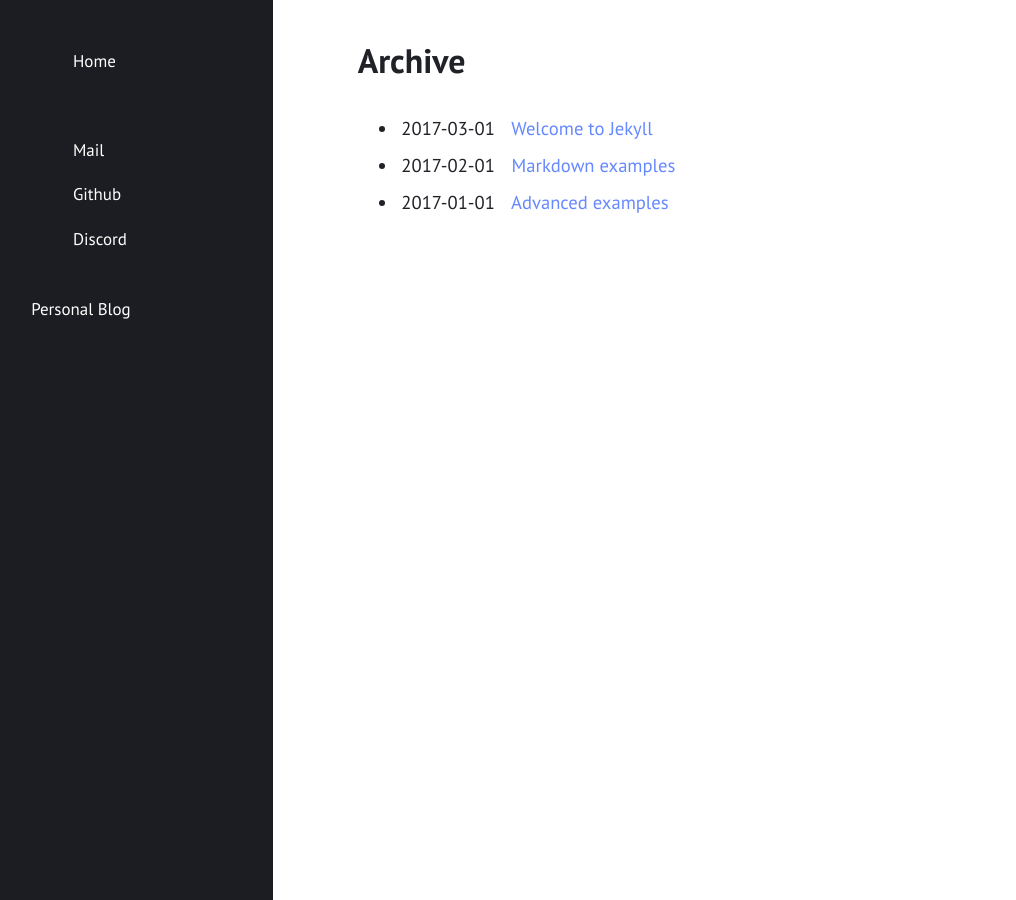
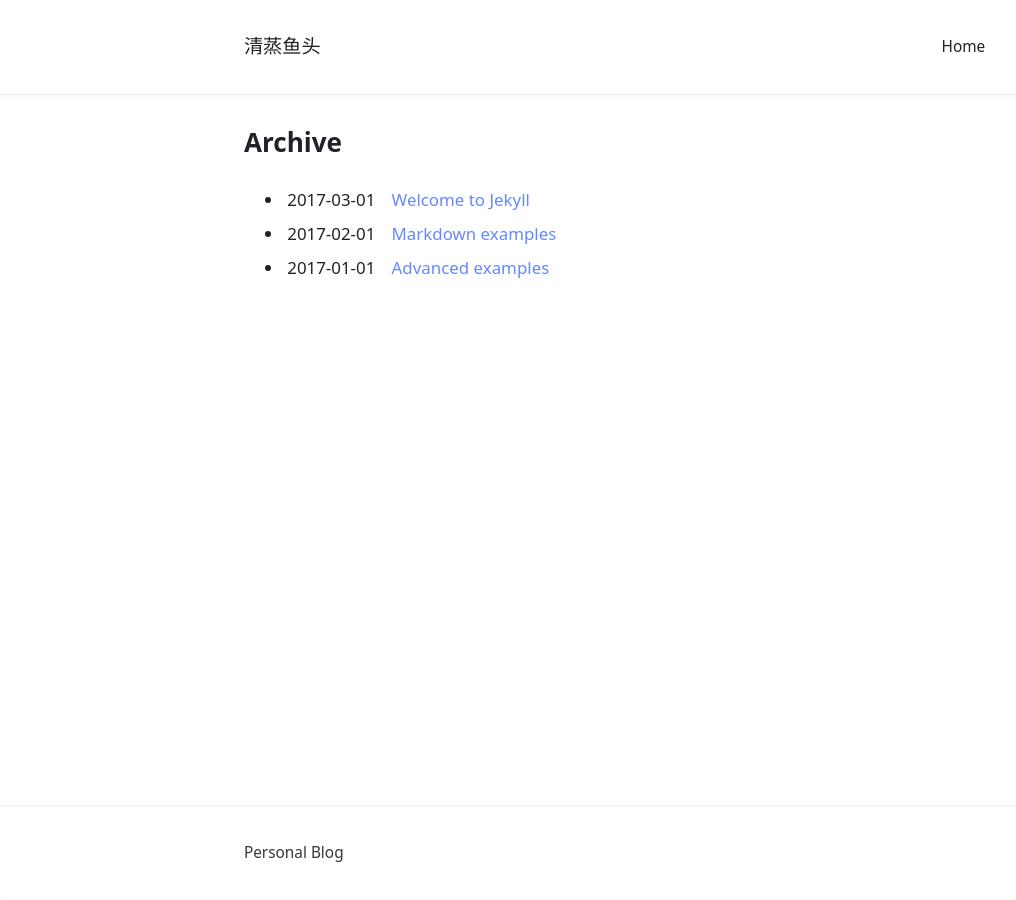
Before and after one commit to chris-zy-liu/chris-zy-liu.github.io, a Jekyll site: the page built from archive.html, in a window 1280 px wide. Shown: the whole page, without its empty margins (7-1023 px from the left). Built offline with Jekyll 4.4.1, drawn with Linux system fonts in a browser that asks for light colours.

Commit message:
Move from sidebars to header

```diff
--- a/_config.yml
+++ b/_config.yml
@@ -10,7 +10,7 @@ date_format: "%B %d, %Y"
 
 show_excerpts: true        # show article excerpts on the home page
 show_frame: false           # adds a gray frame to the site
-show_sidebar: true        # show a sidebar instead of the usual header
+show_sidebar: false        # show a sidebar instead of the usual header
 minimal: false             # use a dark header
 
 # Menu
@@ -20,9 +20,9 @@ navigation:                # accepts {file, title, url, icon, sidebaricon}
   - {file: "README.md"}
 
 external:                  # shows a footer with social links - for available icons see fontawesome.com/icons
-  - {title: Mail, icon: envelope, url: "chris.zy.liu@gmail.com"}
+  - {title: Mail, icon: envelope, url: "mailto://chris.zy.liu@gmail.com"}
   - {title: Github, icon: github, url: "https://github.com/chris-zy-liu"}
-  - {title: Discord, icon: discord, url: "Steamed Fish#6101"}
+  - {title: Discord, icon: discord, url: "https://discord.gg/Xv8ane3X"}
 
 comments:
 #  disqus_shortname: ""    # see https://disqus.com/
--- a/_sass/index.sass
+++ b/_sass/index.sass
@@ -1,6 +1,6 @@
 $font-size: calc(0.8rem + 0.2vw) !default
 $font-weight: 400 !default
-$font-family: "PT Sans", -apple-system, "Helvetica Neue", "Segoe UI", "Roboto", sans-serif !default
+$font-family: "Noto Sans", -apple-system, "Helvetica Neue", "Segoe UI", "Roboto", sans-serif !default
 $heading-weight: 600 !default
 $line-height: 1.6 !default
 $link-color: #68f !default
```
